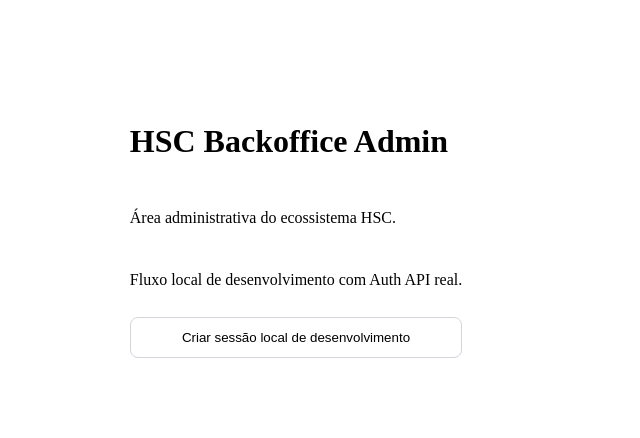
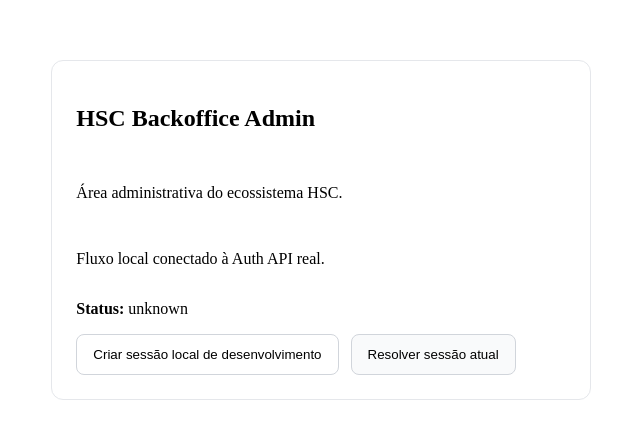
Before and after one commit to 14vosx/hsc-backoffice-admin, an Angular app: page /login in a window 1280 px wide. Shown: the part 202-640 px from the top of the page, without its empty margins (344-984 px from the left). Built offline with nearby package versions, Linux system fonts and the light colour scheme.

Commit message:
feat(backoffice): harden local auth ux before seasons admin

```diff
--- a/src/app/core/auth/auth-session.store.ts
+++ b/src/app/core/auth/auth-session.store.ts
@@ -47,6 +47,14 @@ export class AuthSessionStore {
       return this.pendingLoad;
     }
 
+    this.pendingLoad = this.loadSessionInternal().finally(() => {
+      this.pendingLoad = null;
+    });
+
+    return this.pendingLoad;
+  }
+
+  async reloadSession(): Promise<void> {
     this.pendingLoad = this.loadSessionInternal().finally(() => {
       this.pendingLoad = null;
     });
--- a/src/app/core/layout/header/header.component.html
+++ b/src/app/core/layout/header/header.component.html
@@ -1,17 +1,17 @@
 <div class="header">
-  <div>
+  <div class="header__title">
     <strong>Backoffice Admin</strong>
   </div>
 
   <div class="header__meta">
-    <span>Status: {{ authSessionStore.status() }}</span>
+    <span class="header__badge">status: {{ authSessionStore.status() }}</span>
+
+    @if (authSessionStore.role(); as role) {
+      <span class="header__badge">role: {{ role }}</span>
+    }
 
     @if (authSessionStore.user(); as user) {
-      <span> • {{ user.name }}</span>
-    }
-
-    @if (authSessionStore.role(); as role) {
-      <span> • Role: {{ role }}</span>
+      <span class="header__identity">{{ user.name }}</span>
     }
   </div>
 </div>
--- a/src/app/core/layout/header/header.component.scss
+++ b/src/app/core/layout/header/header.component.scss
@@ -5,11 +5,27 @@
   gap: 16px;
 }
 
+.header__title {
+  min-width: 0;
+}
+
 .header__meta {
   display: flex;
   align-items: center;
-  gap: 6px;
+  gap: 8px;
   flex-wrap: wrap;
   font-size: 14px;
   color: #6b7280;
 }
+
+.header__badge {
+  border: 1px solid #d1d5db;
+  border-radius: 999px;
+  padding: 4px 10px;
+  background: #f9fafb;
+}
+
+.header__identity {
+  font-weight: 500;
+  color: #111827;
+}
--- a/src/app/features/auth/pages/login-page/login-page.component.html
+++ b/src/app/features/auth/pages/login-page/login-page.component.html
@@ -1,12 +1,30 @@
 <main class="login-page">
+  <section class="login-page__card">
     <h1>HSC Backoffice Admin</h1>
     <p>Área administrativa do ecossistema HSC.</p>
-  <p>Fluxo local de desenvolvimento com Auth API real.</p>
+    <p>Fluxo local conectado à Auth API real.</p>
 
+    <div class="login-page__status">
+      <p><strong>Status:</strong> {{ authSessionStore.status() }}</p>
+
+      @if (authSessionStore.role(); as role) {
+        <p><strong>Role:</strong> {{ role }}</p>
+      }
+
+      @if (authSessionStore.user(); as user) {
+        <p><strong>Operador:</strong> {{ user.name }} ({{ user.email }})</p>
+      }
+
+      @if (authSessionStore.error(); as error) {
+        <p class="login-page__error"><strong>Erro:</strong> {{ error }}</p>
+      }
+    </div>
+
+    <div class="login-page__actions">
       <button
         type="button"
         (click)="handleBootstrapDevSession()"
-    [disabled]="isBootstrapping()"
+        [disabled]="isBootstrapping() || isResolving()"
       >
         @if (isBootstrapping()) {
           Criando sessão local...
@@ -14,4 +32,19 @@
           Criar sessão local de desenvolvimento
         }
       </button>
+
+      <button
+        type="button"
+        class="login-page__secondary"
+        (click)="handleResolveCurrentSession()"
+        [disabled]="isBootstrapping() || isResolving()"
+      >
+        @if (isResolving()) {
+          Resolvendo sessão...
+        } @else {
+          Resolver sessão atual
+        }
+      </button>
+    </div>
+  </section>
 </main>
--- a/src/app/features/auth/pages/login-page/login-page.component.scss
+++ b/src/app/features/auth/pages/login-page/login-page.component.scss
@@ -6,8 +6,31 @@
   min-height: 100vh;
   display: grid;
   place-content: center;
+  padding: 24px;
+}
+
+.login-page__card {
+  display: grid;
+  gap: 16px;
+  width: min(560px, 100%);
+  border: 1px solid #e5e7eb;
+  border-radius: 12px;
+  padding: 24px;
+}
+
+.login-page__status {
+  display: grid;
+  gap: 8px;
+}
+
+.login-page__status p {
+  margin: 0;
+}
+
+.login-page__actions {
+  display: flex;
   gap: 12px;
-  padding: 24px;
+  flex-wrap: wrap;
 }
 
 button {
@@ -22,3 +45,11 @@ button:disabled {
   opacity: 0.7;
   cursor: not-allowed;
 }
+
+.login-page__secondary {
+  background: #f9fafb;
+}
+
+.login-page__error {
+  color: #b91c1c;
+}
--- a/src/app/features/auth/pages/login-page/login-page.component.ts
+++ b/src/app/features/auth/pages/login-page/login-page.component.ts
@@ -12,9 +12,10 @@ import { AuthSessionStore } from '../../../../core/auth/auth-session.store';
 })
 export class LoginPageComponent {
   private readonly router = inject(Router);
-  private readonly authSessionStore = inject(AuthSessionStore);
+  protected readonly authSessionStore = inject(AuthSessionStore);
 
   protected readonly isBootstrapping = signal(false);
+  protected readonly isResolving = signal(false);
 
   protected async handleBootstrapDevSession(): Promise<void> {
     this.isBootstrapping.set(true);
@@ -26,4 +27,18 @@ export class LoginPageComponent {
       this.isBootstrapping.set(false);
     }
   }
+
+  protected async handleResolveCurrentSession(): Promise<void> {
+    this.isResolving.set(true);
+
+    try {
+      await this.authSessionStore.reloadSession();
+
+      if (this.authSessionStore.isAuthenticated()) {
+        await this.router.navigateByUrl('/dashboard');
+      }
+    } finally {
+      this.isResolving.set(false);
+    }
+  }
 }
--- a/src/app/features/dashboard/pages/dashboard-page/dashboard-page.component.html
+++ b/src/app/features/dashboard/pages/dashboard-page/dashboard-page.component.html
@@ -4,7 +4,22 @@
 >
   <div class="dashboard">
     <section class="dashboard__card">
-      <h2>Status da sessão</h2>
+      <div class="dashboard__card-header">
+        <h2>Status da sessão</h2>
+
+        <button
+          type="button"
+          (click)="handleRefreshSession()"
+          [disabled]="isRefreshing()"
+        >
+          @if (isRefreshing()) {
+            Recarregando...
+          } @else {
+            Recarregar sessão
+          }
+        </button>
+      </div>
+
       <ul class="dashboard__list">
         <li>Status: {{ authSessionStore.status() }}</li>
         <li>Authenticated: {{ authSessionStore.isAuthenticated() }}</li>
--- a/src/app/features/dashboard/pages/dashboard-page/dashboard-page.component.scss
+++ b/src/app/features/dashboard/pages/dashboard-page/dashboard-page.component.scss
@@ -13,6 +13,15 @@
   margin-top: 0;
 }
 
+.dashboard__card-header {
+  display: flex;
+  align-items: center;
+  justify-content: space-between;
+  gap: 12px;
+  flex-wrap: wrap;
+  margin-bottom: 12px;
+}
+
 .dashboard__list {
   margin: 0;
   padding-left: 18px;
@@ -22,3 +31,16 @@
   margin-top: 12px;
   color: #b91c1c;
 }
+
+button {
+  padding: 10px 14px;
+  border: 1px solid #d1d5db;
+  border-radius: 8px;
+  background: white;
+  cursor: pointer;
+}
+
+button:disabled {
+  opacity: 0.7;
+  cursor: not-allowed;
+}
--- a/src/app/features/dashboard/pages/dashboard-page/dashboard-page.component.ts
+++ b/src/app/features/dashboard/pages/dashboard-page/dashboard-page.component.ts
@@ -1,4 +1,4 @@
-import { ChangeDetectionStrategy, Component, inject } from '@angular/core';
+import { ChangeDetectionStrategy, Component, inject, signal } from '@angular/core';
 import { RouterLink } from '@angular/router';
 
 import { PageContainerComponent } from '../../../../core/layout/page-container/page-container.component';
@@ -14,4 +14,16 @@ import { AuthSessionStore } from '../../../../core/auth/auth-session.store';
 })
 export class DashboardPageComponent {
   protected readonly authSessionStore = inject(AuthSessionStore);
+
+  protected readonly isRefreshing = signal(false);
+
+  protected async handleRefreshSession(): Promise<void> {
+    this.isRefreshing.set(true);
+
+    try {
+      await this.authSessionStore.reloadSession();
+    } finally {
+      this.isRefreshing.set(false);
+    }
+  }
 }
```
Lines whose indentation alone changed are shown as unchanged.
